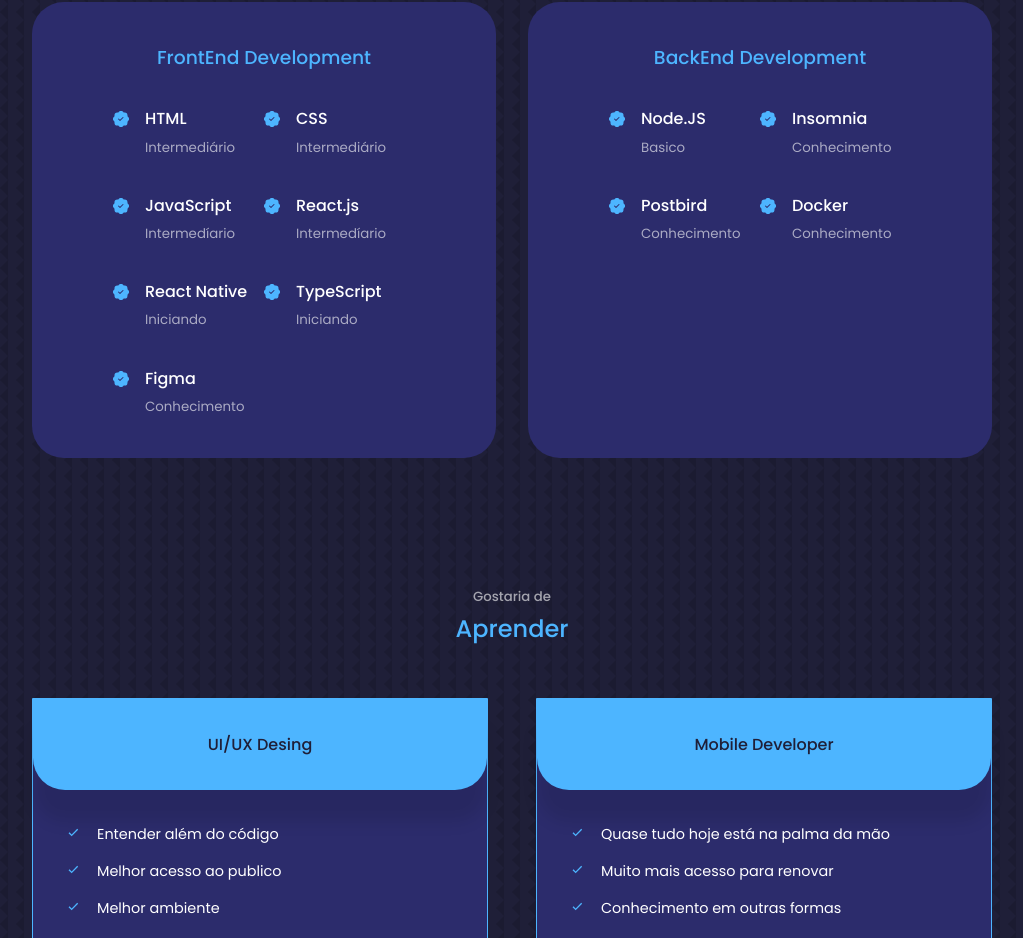
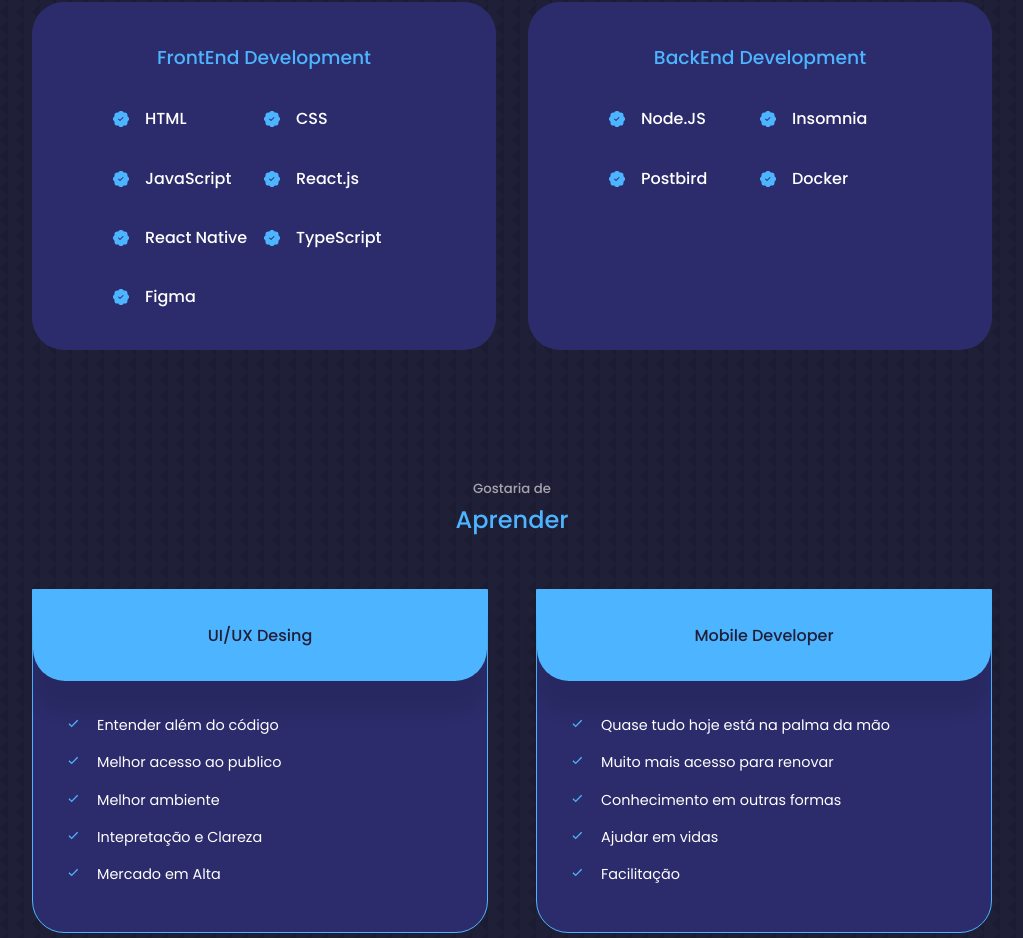
Before and after one commit to AlmirJrDev/React-Almir-Portfolio, a React (Create React App) app: page / in a window 1280 px wide. Shown: the part 1868-2806 px from the top of the page, without its empty margins (128-1151 px from the left). Built offline with nearby package versions, Linux system fonts and the light colour scheme.

Commit message:
remove: small tag  from experience

```diff
--- a/src/components/experience/Experience.jsx
+++ b/src/components/experience/Experience.jsx
@@ -15,49 +15,49 @@
               <BsPatchCheckFill className='experience__details-icon' />
                 <div>
                   <h4>HTML</h4>
-                  <small className='text-light'>Intermediário</small>
+
                 </div>
               </article>
               <article className='experience__details'>
               <BsPatchCheckFill className='experience__details-icon' />
               <div>
               <h4>CSS</h4>
-              <small className='text-light'>Intermediário</small>
+
               </div>
               </article>
               <article className='experience__details'>
               <BsPatchCheckFill className='experience__details-icon' />
               <div>
               <h4>JavaScript</h4>
-              <small className='text-light'>Intermedíario</small>
+
               </div>
               </article>
               <article className='experience__details'>
               <BsPatchCheckFill className='experience__details-icon' />
               <div>
               <h4>React.js</h4>
-              <small className='text-light'>Intermedíario</small>
+
               </div>
               </article>
               <article className='experience__details'>
               <BsPatchCheckFill className='experience__details-icon' />
               <div>
               <h4>React Native</h4>
-              <small className='text-light'>Iniciando</small>
+
               </div>
               </article>
               <article className='experience__details'>
               <BsPatchCheckFill className='experience__details-icon' />
               <div>
               <h4>TypeScript</h4>
-              <small className='text-light'>Iniciando</small>
+
               </div>
               </article>
               <article className='experience__details'>
               <BsPatchCheckFill className='experience__details-icon' />
               <div>
               <h4>Figma</h4>
-              <small className='text-light'>Conhecimento</small>
+
               </div>
               </article>
             </div>
@@ -70,28 +70,28 @@
               <BsPatchCheckFill className='experience__details-icon' />
               <div>
               <h4>Node.JS</h4>
-              <small className='text-light'>Basico</small>
+
               </div>
               </article>
               <article className='experience__details'>
               <BsPatchCheckFill className='experience__details-icon' />
               <div>
               <h4>Insomnia</h4>
-              <small className='text-light'>Conhecimento</small>
+
               </div>
               </article>
               <article className='experience__details'>
               <BsPatchCheckFill className='experience__details-icon' />
               <div>
               <h4>Postbird</h4>
-              <small className='text-light'>Conhecimento</small>
+
               </div>
               </article>
               <article className='experience__details'>
               <BsPatchCheckFill className='experience__details-icon' />
               <div>
               <h4>Docker</h4>
-              <small className='text-light'>Conhecimento</small>
+
               </div>
               </article>
             </div>
```
